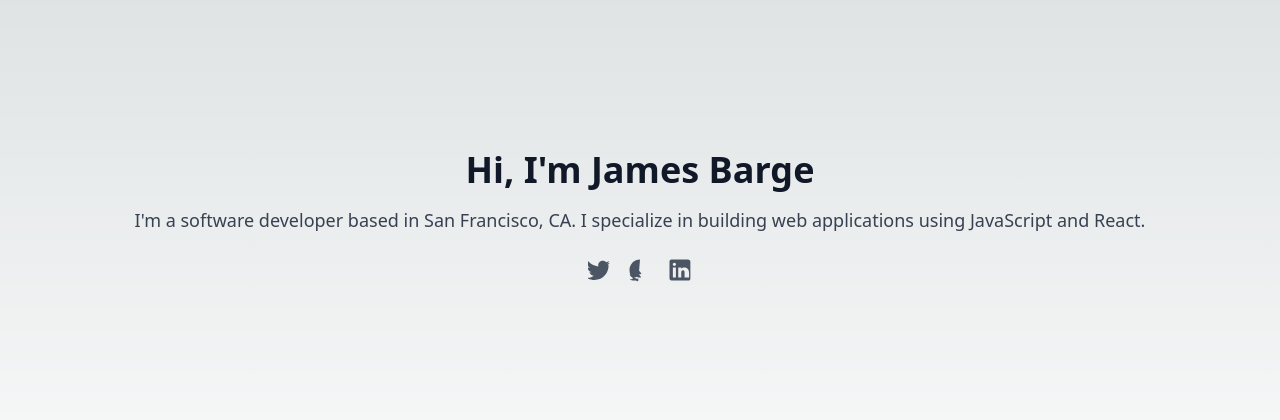
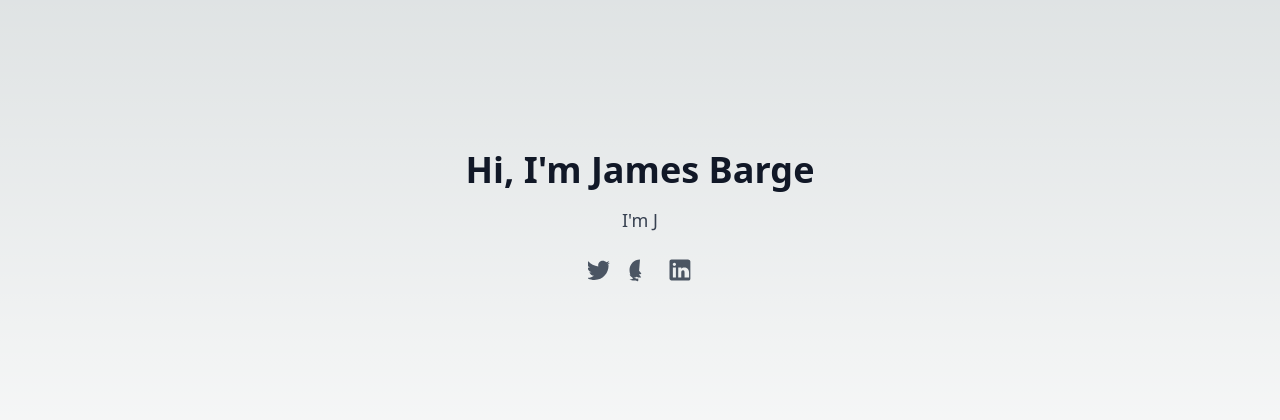
Before and after one commit to jamesbarge/mywebsite, a Next.js app: page / in a window 1280 px wide. Shown: the part 184-604 px from the top of the page. Built offline with nearby package versions, Linux system fonts and the light colour scheme.

Commit message:
new commit

```diff
--- a/src/pages/index.tsx
+++ b/src/pages/index.tsx
@@ -7,12 +7,11 @@ const Home = () => {
         Hi, I&apos;m James Barge
       </h1>
       <p className="text-gray-700 text-lg mb-6">
-        I&apos;m a software developer based in San Francisco, CA. I specialize in
-        building web applications using JavaScript and React.
+        I&apos;m J
       </p>
       <div className="flex space-x-4">
         <a
-          href="https://twitter.com/jamesbarge"
+          href="https://twitter.com/jamesbrge"
           target="_blank"
           rel="noopener noreferrer"
           className="text-gray-600 hover:text-gray-800"
```
